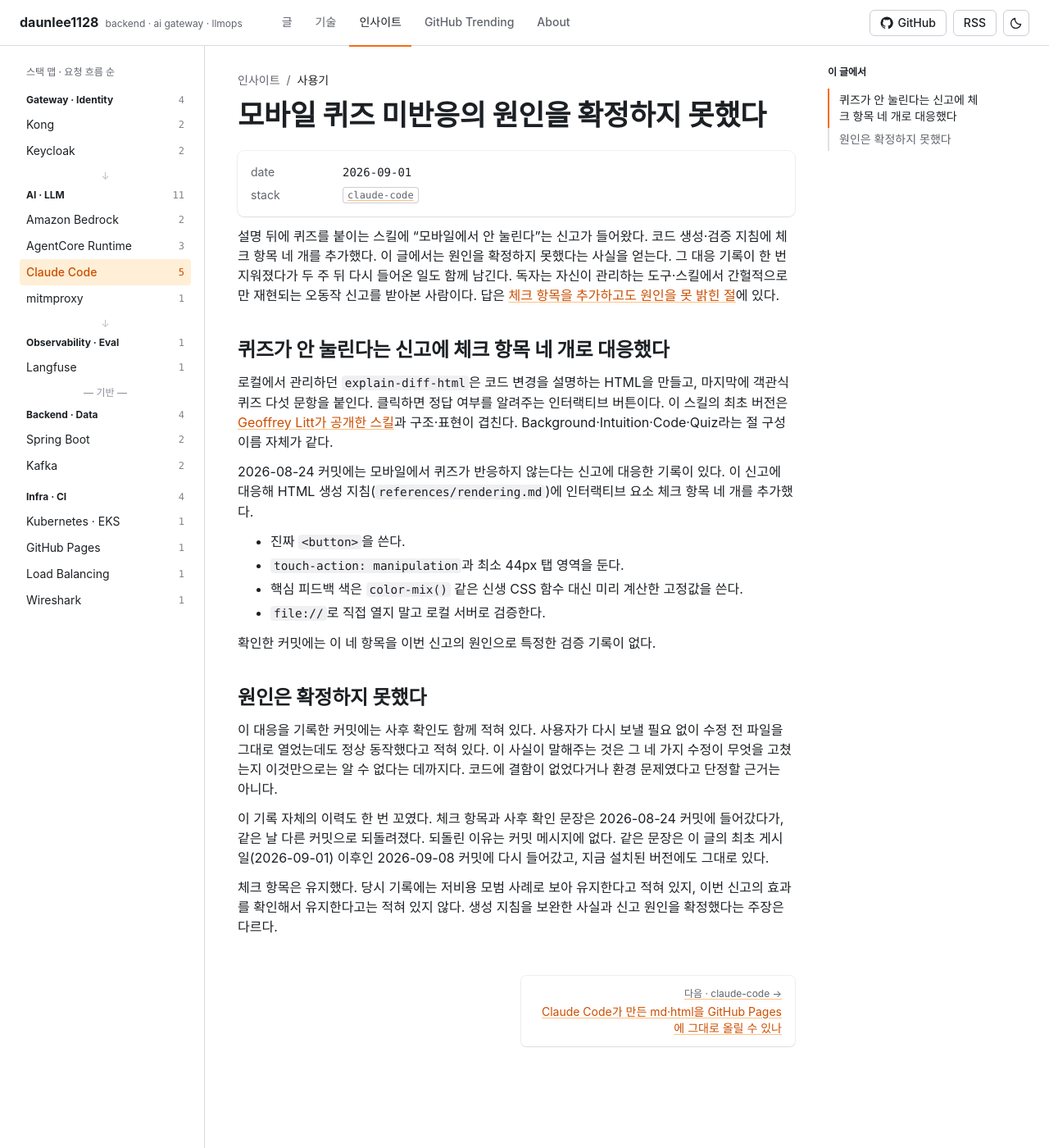
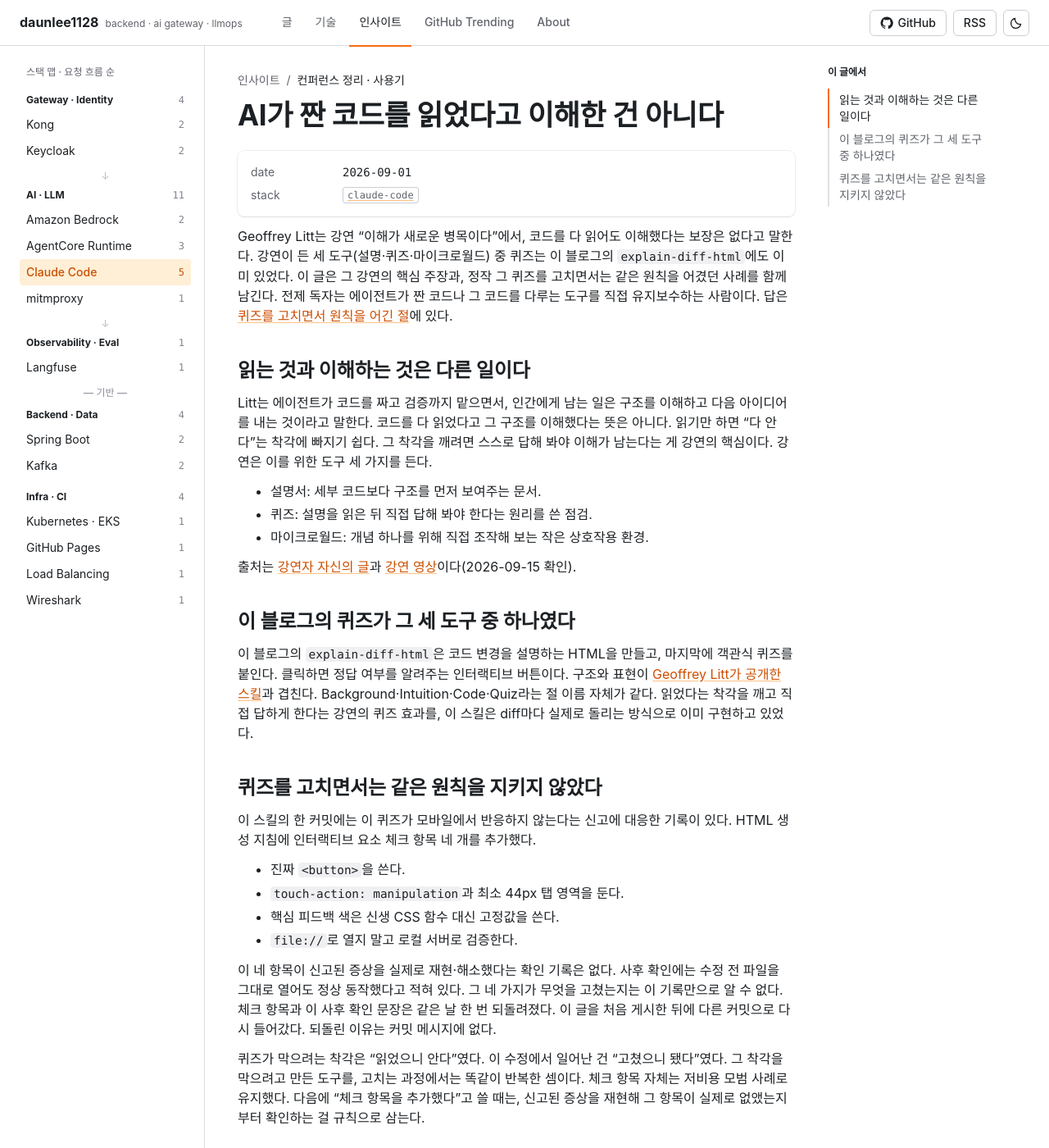
Before and after one commit to daunlee1128/daunlee1128.github.io, a Jekyll site: the page built from _insights/explain-quiz-microworld.md, in a window 1280 px wide and 1400 px high. Shown: the whole window at 82% size. Built offline with Jekyll 4.4.1, drawn with Linux system fonts in a browser that asks for light colours.

Commit message:
post(insights): explain-quiz-microworld 재작성 — 컨퍼런스 인사이트 중심으로
Geoffrey Litt 강연("이해가 새로운 병목이다")의 핵심 주장(읽었다≠이해했다,
설명·퀴즈·마이크로월드)을 본문 중심으로 삼고, 퀴즈 버그 대응 에피소드는
"고쳤다≠확인했다"를 보여주는 보조 사례로 재구성했다.

Co-Authored-By: Claude Sonnet 5 <noreply@anthropic.com>

```diff
--- a/_insights/explain-quiz-microworld.md
+++ b/_insights/explain-quiz-microworld.md
@@ -1,52 +1,66 @@
 ---
 type: insights
-title: 모바일 퀴즈 미반응의 원인을 확정하지 못했다
+title: "AI가 짠 코드를 읽었다고 이해한 건 아니다"
 date: 2026-09-01
 stack: [claude-code]
-tags: [사용기]
-summary: "explain-diff-html 스킬의 퀴즈가 모바일에서 반응하지 않는다는 신고에 생성 지침 체크 항목 네 개로 대응했다. 이 글에서는 그 대응이 신고 원인을 확정했다는 뜻은 아니라는 것과, 이 기록이 한 번 지워졌다가 다시 들어온 이력을 얻는다."
+tags: [컨퍼런스 정리, 사용기]
+summary: "Geoffrey Litt의 강연 '이해가 새로운 병목이다'가 든 설명·퀴즈·마이크로월드 중 퀴즈는 이 블로그의 explain-diff-html에도 이미 있었다. 그런데 그 퀴즈를 고치면서는 신고된 증상을 재현해 확인하지 않고 체크 항목만 추가했다."
 ---
 
-설명 뒤에 퀴즈를 붙이는 스킬에 "모바일에서 안 눌린다"는 신고가 들어왔다.
-코드 생성·검증 지침에 체크 항목 네 개를 추가했다.
-이 글에서는 원인을 확정하지 못했다는 사실을 얻는다.
-그 대응 기록이 한 번 지워졌다가 두 주 뒤 다시 들어온 일도 함께 남긴다.
-독자는 자신이 관리하는 도구·스킬에서 간헐적으로만 재현되는 오동작 신고를 받아본 사람이다.
-답은 [체크 항목을 추가하고도 원인을 못 밝힌 절](#limits)에 있다.
+Geoffrey Litt는 강연 "이해가 새로운 병목이다"에서, 코드를 다 읽어도 이해했다는 보장은 없다고 말한다.
+강연이 든 세 도구(설명·퀴즈·마이크로월드) 중 퀴즈는 이 블로그의 `explain-diff-html`에도 이미 있었다.
+이 글은 그 강연의 핵심 주장과, 정작 그 퀴즈를 고치면서는 같은 원칙을 어겼던 사례를 함께 남긴다.
+전제 독자는 에이전트가 짠 코드나 그 코드를 다루는 도구를 직접 유지보수하는 사람이다.
+답은 [퀴즈를 고치면서 원칙을 어긴 절](#gap)에 있다.
 
-{: #fix}
-## 퀴즈가 안 눌린다는 신고에 체크 항목 네 개로 대응했다
+{: #bottleneck}
+## 읽는 것과 이해하는 것은 다른 일이다
 
-로컬에서 관리하던 `explain-diff-html`은 코드 변경을 설명하는 HTML을 만들고, 마지막에 객관식 퀴즈 다섯 문항을 붙인다.
+Litt는 에이전트가 코드를 짜고 검증까지 맡으면서, 인간에게 남는 일은 구조를 이해하고 다음 아이디어를 내는 것이라고 말한다.
+코드를 다 읽었다고 그 구조를 이해했다는 뜻은 아니다.
+읽기만 하면 "다 안다"는 착각에 빠지기 쉽다.
+그 착각을 깨려면 스스로 답해 봐야 이해가 남는다는 게 강연의 핵심이다.
+강연은 이를 위한 도구 세 가지를 든다.
+
+- 설명서: 세부 코드보다 구조를 먼저 보여주는 문서.
+- 퀴즈: 설명을 읽은 뒤 직접 답해 봐야 한다는 원리를 쓴 점검.
+- 마이크로월드: 개념 하나를 위해 직접 조작해 보는 작은 상호작용 환경.
+
+출처는 [강연자 자신의 글][litt-post]과 [강연 영상][litt-video]이다(2026-09-15 확인).
+
+{: #quiz}
+## 이 블로그의 퀴즈가 그 세 도구 중 하나였다
+
+이 블로그의 `explain-diff-html`은 코드 변경을 설명하는 HTML을 만들고, 마지막에 객관식 퀴즈를 붙인다.
 클릭하면 정답 여부를 알려주는 인터랙티브 버튼이다.
-이 스킬의 최초 버전은 [Geoffrey Litt가 공개한 스킬][litt-gist]과 구조·표현이 겹친다.
-Background·Intuition·Code·Quiz라는 절 구성 이름 자체가 같다.
+구조와 표현이 [Geoffrey Litt가 공개한 스킬][litt-gist]과 겹친다.
+Background·Intuition·Code·Quiz라는 절 이름 자체가 같다.
+읽었다는 착각을 깨고 직접 답하게 한다는 강연의 퀴즈 효과를, 이 스킬은 diff마다 실제로 돌리는 방식으로 이미 구현하고 있었다.
 
-2026-08-24 커밋에는 모바일에서 퀴즈가 반응하지 않는다는 신고에 대응한 기록이 있다.
-이 신고에 대응해 HTML 생성 지침(`references/rendering.md`)에 인터랙티브 요소 체크 항목 네 개를 추가했다.
+{: #gap}
+## 퀴즈를 고치면서는 같은 원칙을 지키지 않았다
+
+이 스킬의 한 커밋에는 이 퀴즈가 모바일에서 반응하지 않는다는 신고에 대응한 기록이 있다.
+HTML 생성 지침에 인터랙티브 요소 체크 항목 네 개를 추가했다.
 
 - 진짜 `<button>`을 쓴다.
 - `touch-action: manipulation`과 최소 44px 탭 영역을 둔다.
-- 핵심 피드백 색은 `color-mix()` 같은 신생 CSS 함수 대신 미리 계산한 고정값을 쓴다.
-- `file://`로 직접 열지 말고 로컬 서버로 검증한다.
+- 핵심 피드백 색은 신생 CSS 함수 대신 고정값을 쓴다.
+- `file://`로 열지 말고 로컬 서버로 검증한다.
 
-확인한 커밋에는 이 네 항목을 이번 신고의 원인으로 특정한 검증 기록이 없다.
+이 네 항목이 신고된 증상을 실제로 재현·해소했다는 확인 기록은 없다.
+사후 확인에는 수정 전 파일을 그대로 열어도 정상 동작했다고 적혀 있다.
+그 네 가지가 무엇을 고쳤는지는 이 기록만으로 알 수 없다.
+체크 항목과 이 사후 확인 문장은 같은 날 한 번 되돌려졌다.
+이 글을 처음 게시한 뒤에 다른 커밋으로 다시 들어갔다.
+되돌린 이유는 커밋 메시지에 없다.
 
-{: #limits}
-## 원인은 확정하지 못했다
+퀴즈가 막으려는 착각은 "읽었으니 안다"였다.
+이 수정에서 일어난 건 "고쳤으니 됐다"였다.
+그 착각을 막으려고 만든 도구를, 고치는 과정에서는 똑같이 반복한 셈이다.
+체크 항목 자체는 저비용 모범 사례로 유지했다.
+다음에 "체크 항목을 추가했다"고 쓸 때는, 신고된 증상을 재현해 그 항목이 실제로 없앴는지부터 확인하는 걸 규칙으로 삼는다.
 
-이 대응을 기록한 커밋에는 사후 확인도 함께 적혀 있다.
-사용자가 다시 보낼 필요 없이 수정 전 파일을 그대로 열었는데도 정상 동작했다고 적혀 있다.
-이 사실이 말해주는 것은 그 네 가지 수정이 무엇을 고쳤는지 이것만으로는 알 수 없다는 데까지다.
-코드에 결함이 없었다거나 환경 문제였다고 단정할 근거는 아니다.
-
-이 기록 자체의 이력도 한 번 꼬였다.
-체크 항목과 사후 확인 문장은 2026-08-24 커밋에 들어갔다가, 같은 날 다른 커밋으로 되돌려졌다.
-되돌린 이유는 커밋 메시지에 없다.
-같은 문장은 이 글의 최초 게시일(2026-09-01) 이후인 2026-09-08 커밋에 다시 들어갔고, 지금 설치된 버전에도 그대로 있다.
-
-체크 항목은 유지했다.
-당시 기록에는 저비용 모범 사례로 보아 유지한다고 적혀 있지, 이번 신고의 효과를 확인해서 유지한다고는 적혀 있지 않다.
-생성 지침을 보완한 사실과 신고 원인을 확정했다는 주장은 다르다.
-
+[litt-post]: https://www.geoffreylitt.com/2026/07/02/understanding-is-the-new-bottleneck
+[litt-video]: https://www.youtube.com/watch?v=WkBPX-oDMnA
 [litt-gist]: https://gist.github.com/geoffreylitt/a29df1b5f9865506e8952488eac3d524
```
